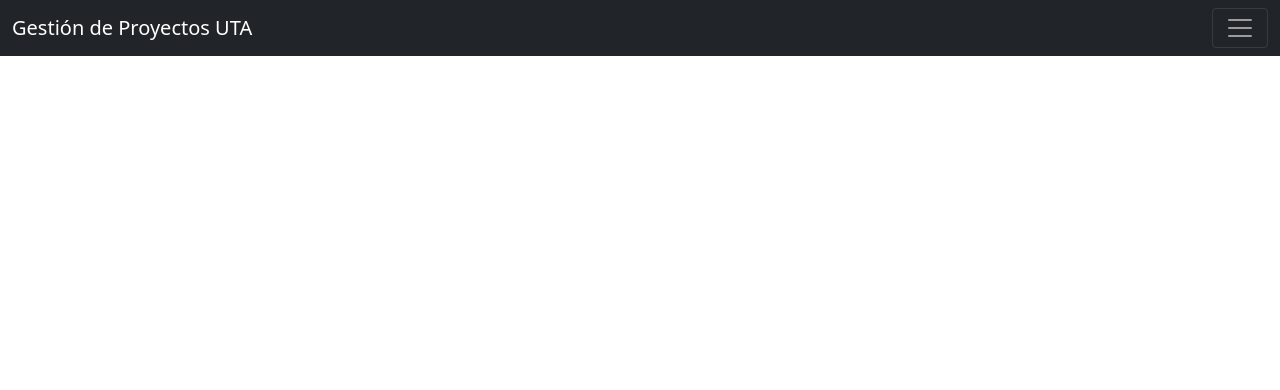
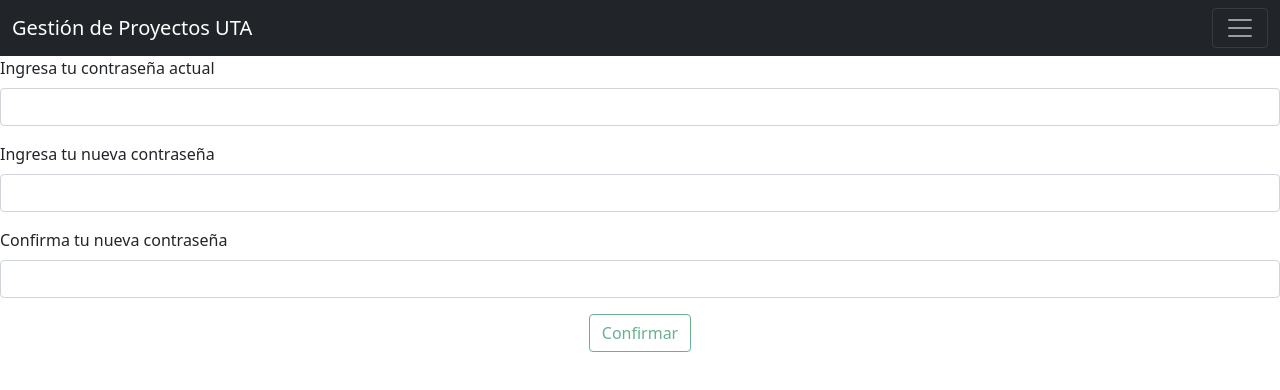
Before and after one commit to Navi02643/frontsql, an Angular app: page /changepass in a window 1280 px wide. Before the commit this address led to /. Shown: the top 390 px of the page. Built offline with nearby package versions, Linux system fonts and the light colour scheme.

Commit message:
modulo usuario inciado

```diff
--- /dev/null
+++ b/src/app/components/user/eliminarusuario/eliminarusuario.component.html
@@ -0,0 +1,68 @@
+<div class="container pt-2">
+  <div class="jumbotron m-3">
+    <div class="text-center">
+      <h1>Eliminar o reactivar usuarios</h1>
+    </div>
+    <div class="pt-2" *ngIf="this.SA == 1">
+      <table class="table table-hover border border-dark">
+        <thead class="table-dark">
+          <tr class="text-center">
+            <th scope="col">Nombre del usuario</th>
+            <th scope="col">Correo</th>
+            <th scope="col">Telefono</th>
+            <th scope="col">Rol</th>
+            <th scope="col">Cargo</th>
+            <th scope="col">Reactivar</th>
+            <th scope="col">Eliminar</th>
+          </tr>
+        </thead>
+        <tbody
+          class="bg-light"
+          *ngFor="let user of listainactivos.rows; count as c"
+        >
+          <tr>
+            <td>
+              {{ user.usuarionombres }} {{ user.usuarioapellidoP }}
+              <span
+                *ngIf="
+                  user.usuarioapellidoM == 'X' || user.usuarioapellidoM == 'x';
+                  else conapellido
+                "
+              ></span>
+              <ng-template #conapellido
+                ><span>{{ user.usuarioapellidoM }}</span></ng-template
+              >
+            </td>
+            <td>{{ user.usuarioemail }}</td>
+            <td>{{ user.usuariotelefono }}</td>
+            <td>{{ user.rolesnombre }}</td>
+            <td>{{ user.cargonombre }}</td>
+            <td>
+              <button
+                class="btn btn-block btn-outline-success"
+                (click)="reactivarINA(user.IDusuario)"
+              >
+                Reactivar
+              </button>
+            </td>
+            <td>
+              <button
+                class="btn btn-block btn-outline-danger"
+                (click)="borrarINA(user.IDusuario)"
+              >
+                Eliminar
+              </button>
+            </td>
+          </tr>
+        </tbody>
+      </table>
+    </div>
+    <div class="pt-2" *ngIf="this.SA == 0">
+      <div class="row text-center">
+        <div><h3 class="border border-danger p-3" style="color: red;">Sin usuarios inactivos</h3></div>
+      </div>
+    </div>
+  </div>
+</div>
+
+<router-outlet></router-outlet>
--- /dev/null
+++ b/src/app/components/user/eliminarusuario/eliminarusuario.component.ts
@@ -0,0 +1,45 @@
+import { Component, OnInit } from '@angular/core';
+import { UserService } from '../../../services/user.service';
+
+@Component({
+  selector: 'app-eliminarusuario',
+  templateUrl: './eliminarusuario.component.html',
+  styleUrls: ['./eliminarusuario.component.css']
+})
+export class EliminarusuarioComponent implements OnInit {
+
+  listainactivos: any = [];
+  SA: any ="";
+  msg: any="";
+  constructor(private userservice: UserService) { }
+
+  ngOnInit(): void {
+    this.listaINA();
+  }
+
+  listaINA(){
+    this.userservice.getuserINA().subscribe((value)=>{
+      this.listainactivos = value;
+      this.SA=this.listainactivos.SA;
+    })
+  }
+
+  borrarINA(IDusuario: number){
+    this.userservice.deleteuserINA(IDusuario).subscribe(value=>{
+      this.msg = value;
+      if(this.msg.err == false){
+        window.location.reload();
+      }
+    })
+  }
+
+  reactivarINA(IDusuario: number){
+    this.userservice.deleteREAC(IDusuario).subscribe(value=>{
+      this.msg = value;
+      if(this.msg.err == false){
+        window.location.reload();
+      }
+    });
+  }
+
+}
--- /dev/null
+++ b/src/app/components/user/modificarcontrasenya/modificarcontrasenya.component.html
@@ -0,0 +1,48 @@
+<form [formGroup]="formulariocontrasenia" (ngSubmit)="enviar()">
+  <form>
+    <div class="mb-3">
+      <label for="passold" class="form-label"
+        >Ingresa tu contraseña actual</label
+      >
+      <input
+        type="password"
+        class="form-control"
+        id="passold"
+        formControlName="passold"
+      />
+    </div>
+    <div class="mb-3">
+      <label for="passnew" class="form-label"
+        >Ingresa tu nueva contraseña</label
+      >
+      <input
+        type="password"
+        class="form-control"
+        id="passnew"
+        formControlName="passnew"
+      />
+    </div>
+    <div class="mb-3">
+      <label for="passconf" class="form-label"
+        >Confirma tu nueva contraseña</label
+      >
+      <input
+        type="password"
+        class="form-control"
+        id="passconf"
+        formControlName="passcon"
+      />
+    </div>
+    <div class="text-center">
+      <button
+        [disabled]="!formulariocontrasenia.valid"
+        type="submit"
+        class="btn btn-outline-success"
+      >
+        Confirmar
+      </button>
+    </div>
+  </form>
+</form>
+
+<router-outlet></router-outlet>
--- /dev/null
+++ b/src/app/components/user/modificarcontrasenya/modificarcontrasenya.component.ts
@@ -0,0 +1,35 @@
+import { Component, OnInit } from '@angular/core';
+import { FormGroup, FormControl, Validators } from '@angular/forms';
+import { UserService } from 'src/app/services/user.service'
+
+@Component({
+  selector: 'app-modificarcontrasenya',
+  templateUrl: './modificarcontrasenya.component.html',
+  styleUrls: ['./modificarcontrasenya.component.css']
+})
+export class ModificarcontrasenyaComponent implements OnInit {
+
+  pass: any = [];
+  formulariocontrasenia = new FormGroup({
+    passold: new FormControl('',[Validators.required]),
+    passnew: new FormControl('',[Validators.required]),
+    passcon: new FormControl('',[Validators.required])
+  });
+
+  ctrl = new FormControl('some value');
+
+
+  constructor(private userservice: UserService) { }
+
+  ngOnInit(): void {
+  }
+
+  enviar(){
+    this.pass = this.formulariocontrasenia.value;
+    console.log(this.pass);
+    this.pass = window.localStorage.getItem("ACCESS_TOKEN")
+    console.log(this.pass);
+    console.log(this.ctrl.value);
+  }
+
+}
--- /dev/null
+++ b/src/app/models/userpass.ts
@@ -0,0 +1,6 @@
+export interface UserP {
+  IDusuario: number,
+  passold: string,
+  passnew: string,
+  passconf: string
+}
--- /dev/null
+++ b/src/app/services/user.service.ts
@@ -0,0 +1,31 @@
+import { HttpClient } from '@angular/common/http';
+import { Injectable } from '@angular/core';
+
+import { UserP } from '../models/userpass';
+
+@Injectable({
+  providedIn: 'root'
+})
+export class UserService {
+
+  url = 'http://localhost:5000/api/usuario';
+
+  constructor(private http: HttpClient) { }
+
+  getuserINA(){
+    return this.http.get(`${this.url}/INA`)
+  }
+
+  deleteuserINA(IDusuario: any){
+    return this.http.delete(`${this.url}/borrar?IDusuario=${IDusuario}`)
+  }
+
+  deleteREAC(IDusuario: any){
+    return this.http.delete(`${this.url}/REAC?IDusuario=${IDusuario}`)
+  }
+
+  putpassword(IDusuario: any,user: UserP){
+    return this.http.put(`${this.url}/pass`,user)
+  }
+
+}
```
Also changed, not shown: src/app/app-routing.module.ts (+9 -4 lines), src/app/app.module.ts (+10 -4 lines), src/app/components/user/eliminarusuario/eliminarusuario.component.css (added), src/app/components/user/modificarcontrasenya/modificarcontrasenya.component.css (added), 2 other files (tests, documents, lock files or other folders).
